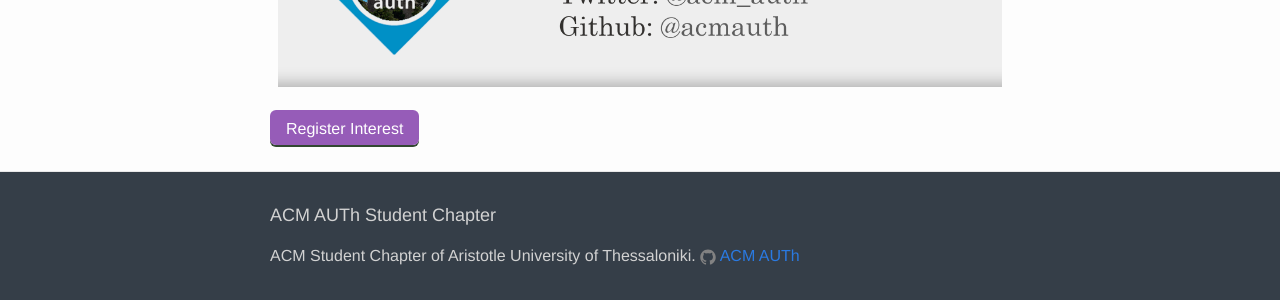
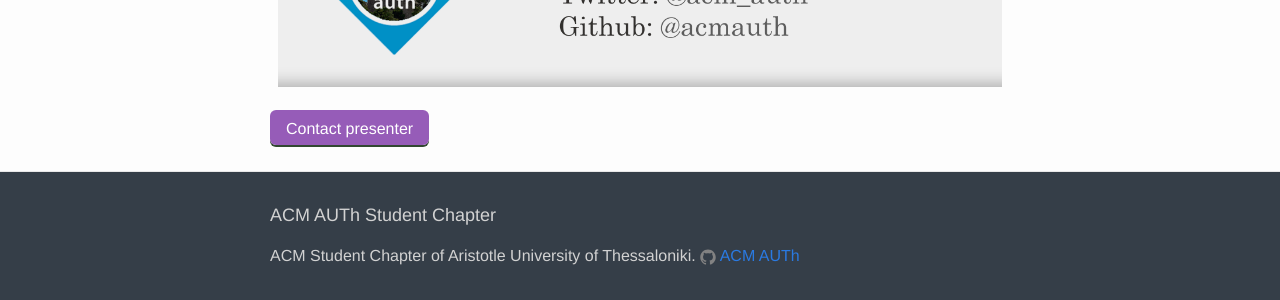
Before and after one commit to stevelaskaridis/acmauth.github.io, a Jekyll site: the page built from _posts/2016-05-19-jekyll-static-websites.md, in a window 1280 px wide. Shown: the part 1985-2285 px from the top of the page. Built offline with Jekyll 4.4.1, drawn with Linux system fonts in a browser that asks for light colours.

Commit message:
Change contact button and e-mail

```diff
--- a/_layouts/post.html
+++ b/_layouts/post.html
@@ -25,7 +25,7 @@
 
     {% if organiser.email %}
         <div>
-            <a href='mailto:{{organiser.email}}?subject=Register interest for {{page.title}} on {{ page.date | date: "%B %-d, %Y" }}&body=Hi! Im interested in your event. Can I come please?' class="button button-primary">Register Interest</a>
+            <a href='mailto:{{organiser.email}}?subject=Interest for {{page.title}} on {{ page.date | date: "%B %-d, %Y" }}&body=Hi! Im interested in your event. I would like to ask you the following question(s):' class="button button-primary">Contact presenter</a>
         </div>
     {% endif %}
 
```
